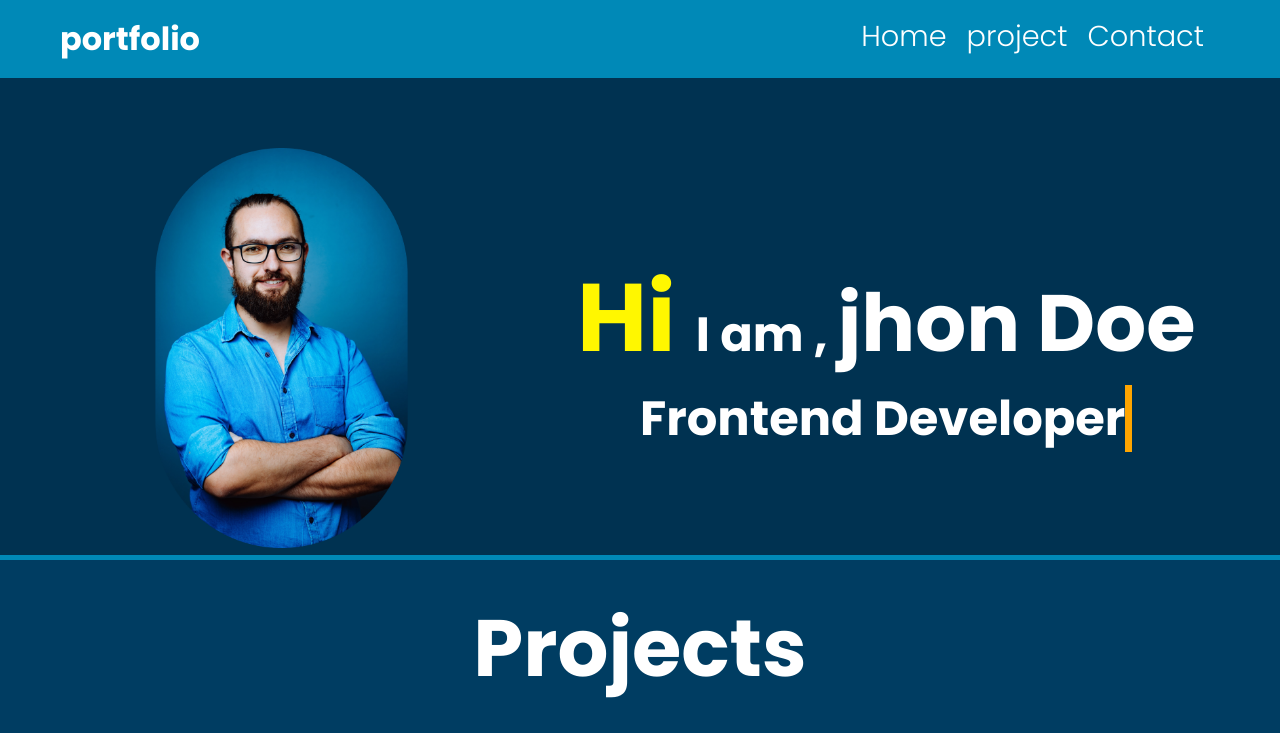
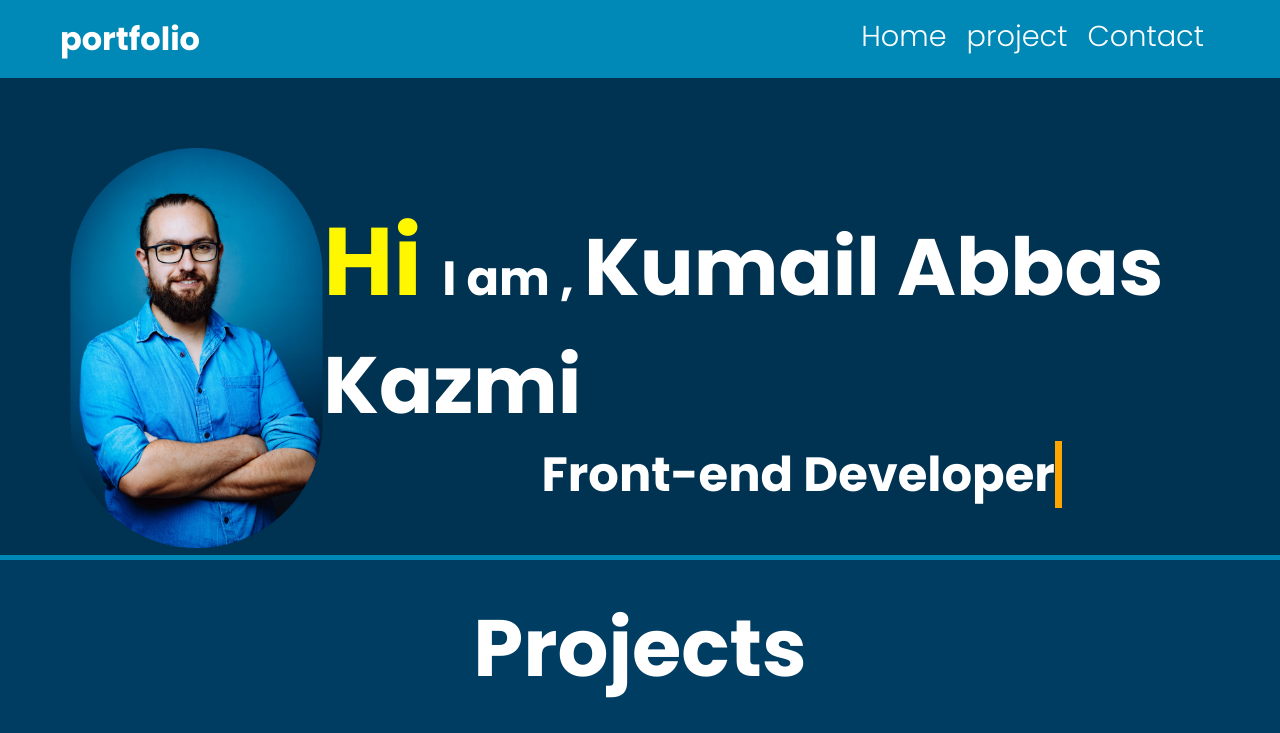
Before and after one commit to Kumail714/Portfolio, a plain HTML site: page index.html in a window 1280 px wide. Shown: the top 733 px of the page. Drawn offline with Linux system fonts and the light colour scheme.

Commit message:
Name Chaged

```diff
--- a/index.html
+++ b/index.html
@@ -29,9 +29,9 @@
         <div class="hero_content">
 
             <h1><span class="hi_text"> Hi </span> I am ,
-                <span class="name_text">jhon Doe </span>
+                <span class="name_text">Kumail Abbas Kazmi</span>
                </h1>
-               <h2>Frontend Developer</h2>
+               <h2>Front-end Developer</h2>
          </div>
        </div>
         </section>
```
